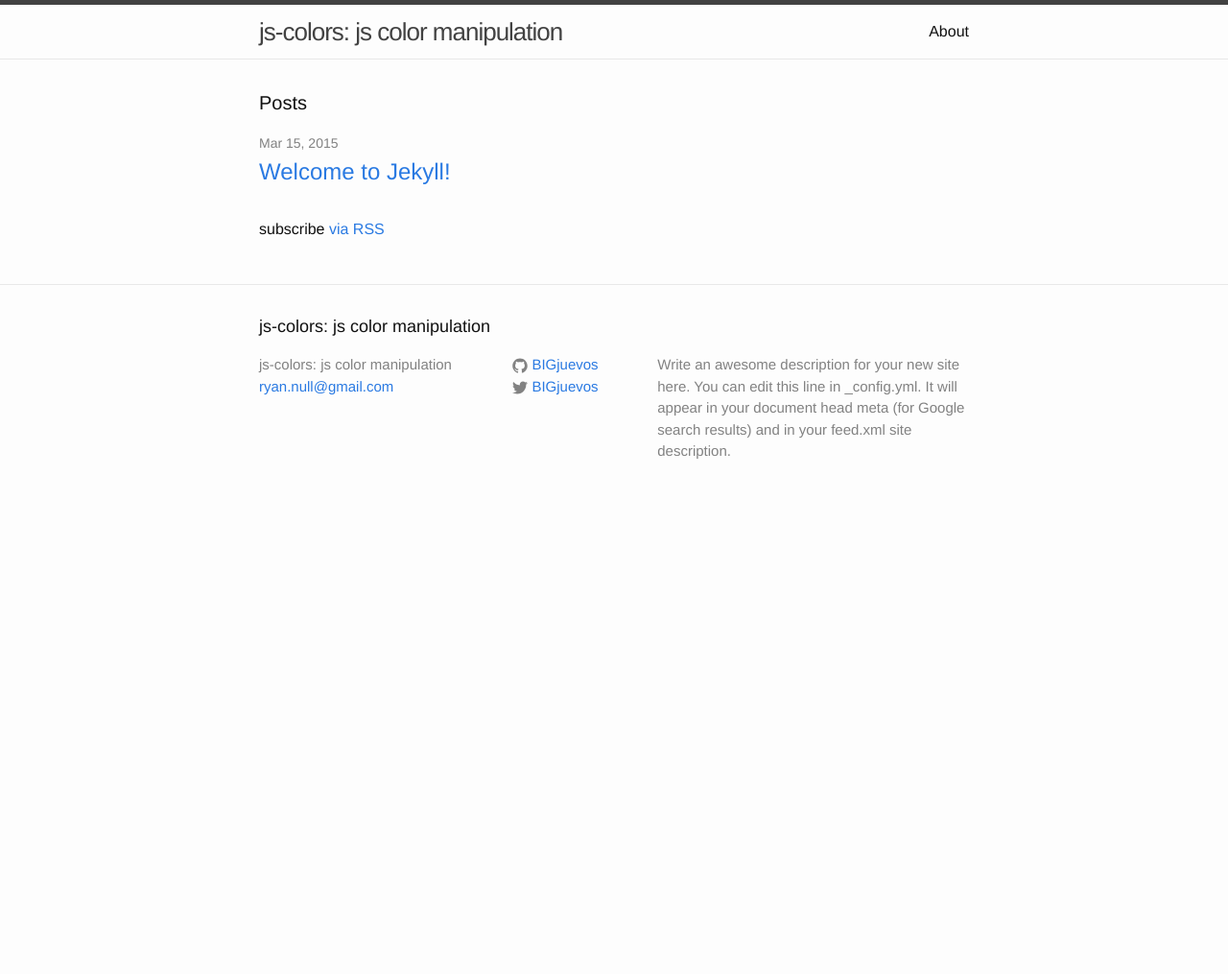
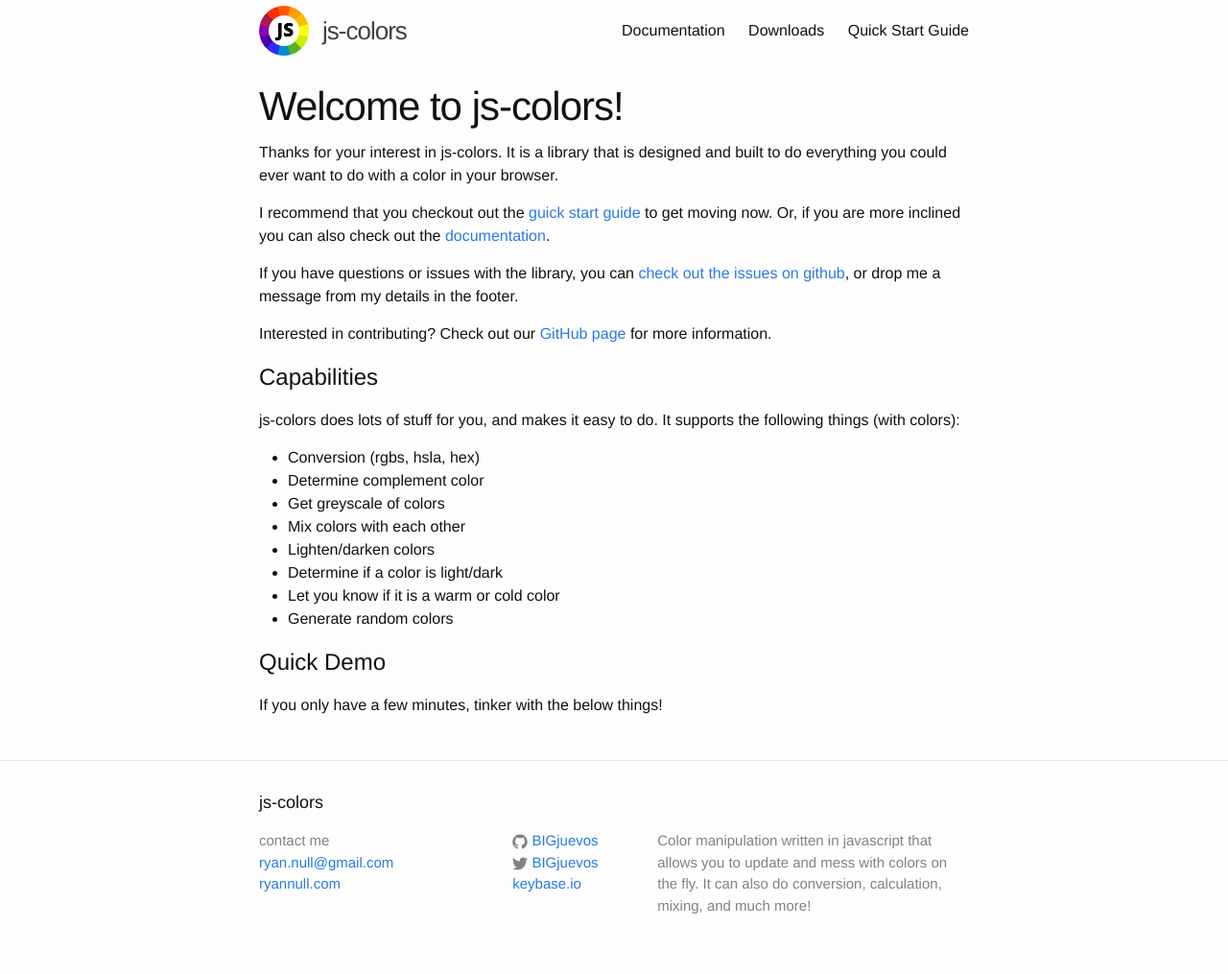
Before and after one commit to BIGjuevos/js-colors, a Jekyll site: the page built from index.html, in a window 1280 px wide. Shown: the whole page at 96% size. Built offline with Jekyll 4.4.1, drawn with Linux system fonts in a browser that asks for light colours; before the commit the page ends 900 px from its top, so only the background shows below that.

Commit message:
basic looking site

```diff
--- a/_config.yml
+++ b/_config.yml
@@ -1,12 +1,10 @@
 # Site settings
-title: "js-colors: js color manipulation"
+title: "js-colors"
 email: "ryan.null@gmail.com"
 description: > # this means to ignore newlines until "baseurl:"
-  Write an awesome description for your new site here. You can edit this
-  line in _config.yml. It will appear in your document head meta (for
-  Google search results) and in your feed.xml site description.
+  Color manipulation written in javascript that allows you to update and mess with colors on the fly.  It can also do conversion, calculation, mixing, and much more!
 baseurl: "/js-colors" # the subpath of your site, e.g. /blog/
-url: "http://bigjuevos.github.io/" # the base hostname & protocol for your site
+url: "http://bigjuevos.github.io" # the base hostname & protocol for your site
 twitter_username: BIGjuevos
 github_username:  BIGjuevos
 
--- a/_includes/footer.html
+++ b/_includes/footer.html
@@ -7,8 +7,9 @@
     <div class="footer-col-wrapper">
       <div class="footer-col  footer-col-1">
         <ul class="contact-list">
-          <li>{{ site.title }}</li>
+          <li>contact me</li>
           <li><a href="mailto:{{ site.email }}">{{ site.email }}</a></li>
+          <li><a href="http://ryannull.com">ryannull.com</a></li>
         </ul>
       </div>
 
@@ -42,6 +43,12 @@
             </a>
           </li>
           {% endif %}
+
+          <li>
+            <a href="https://keybase.io/bigjuevos">
+              <span class="username">keybase.io</span>
+            </a>
+          </li>
         </ul>
       </div>
 
--- a/_includes/header.html
+++ b/_includes/header.html
@@ -2,6 +2,9 @@
 
   <div class="wrapper">
 
+    <a href="{{site.baseurl}}/">
+      <img class="site-logo" src="{{site.baseurl}}/images/logo.png" />
+    </a>
     <a class="site-title" href="{{ site.baseurl }}/">{{ site.title }}</a>
 
     <nav class="site-nav">
--- a/_sass/_layout.scss
+++ b/_sass/_layout.scss
@@ -2,12 +2,17 @@
  * Site header
  */
 .site-header {
-    border-top: 5px solid $grey-color-dark;
-    border-bottom: 1px solid $grey-color-light;
     min-height: 56px;
+    margin-top: 4px;
 
     // Positioning context for the mobile navigation icon
     position: relative;
+}
+
+.site-logo {
+  float: left;
+  height: 52px;
+  padding: 2px 14px 2px 0;
 }
 
 .site-title {
--- /dev/null
+++ b/download.md
@@ -0,0 +1,5 @@
+---
+layout: page
+title: Downloads
+permalink: /downloads/
+---
--- a/index.html
+++ b/index.html
@@ -4,20 +4,32 @@ layout: default
 
 <div class="home">
 
-  <h1 class="page-heading">Posts</h1>
+  <h1 class="post-title">Welcome to js-colors!</h1>
 
-  <ul class="post-list">
-    {% for post in site.posts %}
-      <li>
-        <span class="post-meta">{{ post.date | date: "%b %-d, %Y" }}</span>
+  <p>Thanks for your interest in js-colors.  It is a library that is designed and built to do everything you could ever want to do with a color in your browser.</p>
 
-        <h2>
-          <a class="post-link" href="{{ post.url | prepend: site.baseurl }}">{{ post.title }}</a>
-        </h2>
-      </li>
-    {% endfor %}
-  </ul>
+  <p>I recommend that you checkout out the <a href="{{site.baseurl}}/quick-start">guick start guide</a> to get moving now.  Or, if you are more inclined you can also check out the <a href="{{site.baseurl}}/documentation">documentation</a>.</p>
 
-  <p class="rss-subscribe">subscribe <a href="{{ "/feed.xml" | prepend: site.baseurl }}">via RSS</a></p>
+  <p>If you have questions or issues with the library, you can <a href="https://github.com/BIGjuevos/js-colors/issues">check out the issues on github</a>, or drop me a message from my details in the footer.</p>
+
+  <p>Interested in contributing? Check out our <a href="https://github.com/BIGjuevos/js-colors">GitHub page</a> for more information.</p>
+
+  <h2>Capabilities</h2>
+  <p>
+    js-colors does lots of stuff for you, and makes it easy to do.  It supports the following things (with colors):
+    <ul>
+      <li>Conversion (rgbs, hsla, hex)</li>
+      <li>Determine complement color</li>
+      <li>Get greyscale of colors</li>
+      <li>Mix colors with each other</li>
+      <li>Lighten/darken colors</li>
+      <li>Determine if a color is light/dark</li>
+      <li>Let you know if it is a warm or cold color</li>
+      <li>Generate random colors</li>
+    </ul>
+  </p>
+
+  <h2>Quick Demo</h2>
+  <p>If you only have a few minutes, tinker with the below things!</p>
 
 </div>
```
Also changed, not shown: _posts/2015-03-15-welcome-to-jekyll.markdown (deleted, +0 -25 lines), about.md (deleted, +0 -11 lines), documentation.md (added, +5 -0 lines), quick-start.md (added, +5 -0 lines), images/logo.png (added).
